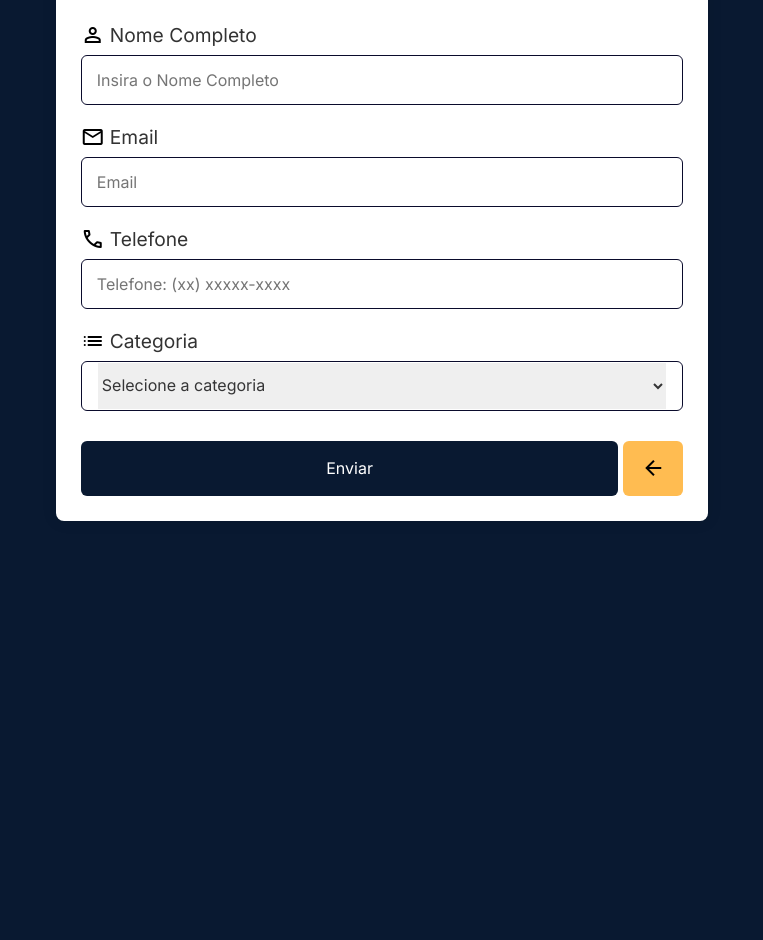
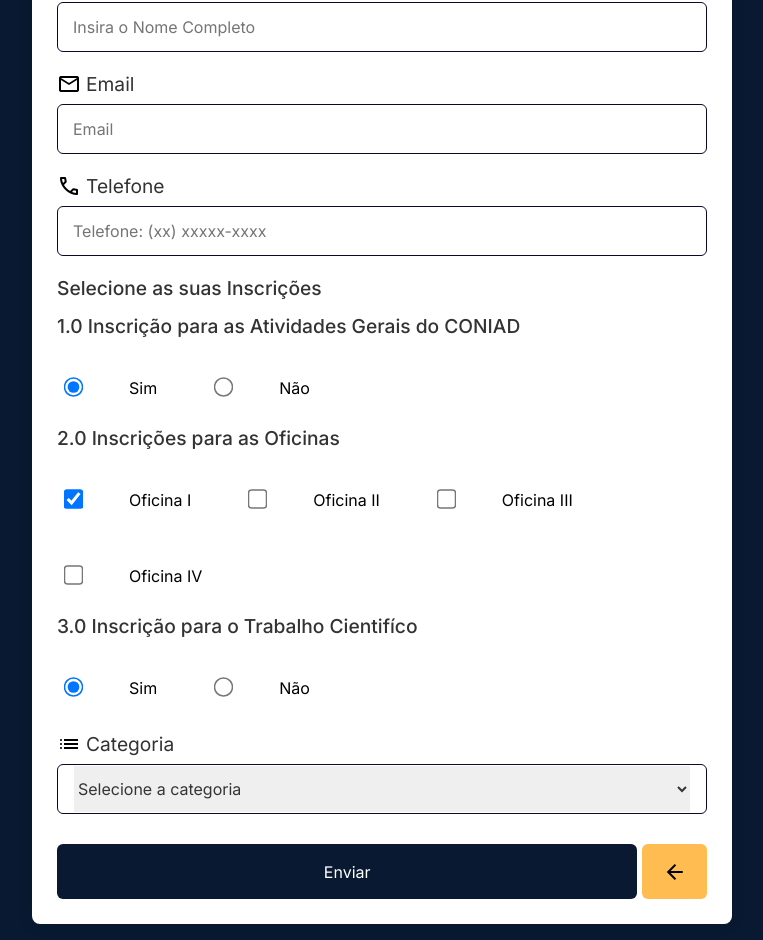
Before and after one commit to NiStein/website_congresso, a plain HTML site: page form.html in a window 1280 px wide. Shown: the part 207-1147 px from the top of the page, without its empty margins (258-1021 px from the left). Before the commit the page ends 800 px from the top, so only its background shows below. Drawn offline with nearby package versions, Linux system fonts and the light colour scheme.

Commit message:
Commit 9
- Forms Changes
- Inscripiton add

```diff
--- a/css/form.css
+++ b/css/form.css
@@ -71,6 +71,8 @@ body {
     align-items: center;
     column-gap: 5px;
 }
+
+
 .input-box span{
     font-size: 24px;
 }
@@ -92,6 +94,61 @@ body {
     border: 1px solid #0a0b2c;
     border-radius: 6px;
     padding: 0 15px;
+}
+
+.form .selecao-box{
+    margin-top: 20px;
+
+}
+
+.form h3{
+    color: #333;
+    font-size: 1.2rem;
+    font-weight: 500;
+    margin-bottom: 8px;
+}
+
+.form h4{
+    margin-top: 14px;
+    color: #333;
+    font-size: 1.2rem;
+    font-weight: 500;
+    margin-bottom: 8px;
+}
+
+.form :where(.selecao-geral, .selecao-oficina, .selecao-trabalho, .seletor) {
+    margin-top: 8px;
+    display: flex;
+    align-items: center;
+    column-gap: 50px;
+    flex-wrap: wrap;
+    row-gap: 10px;
+}
+
+.seletor label {
+    margin: 0;
+    margin-top: 10px;
+}
+
+.input-inscricao{
+    width: auto;
+    transform: scale(1.5);
+    margin-right: -1px;
+}
+
+
+.seletor{
+    display: flex;
+    align-items: center;
+}
+
+
+.seletor input{
+    margin-left: 10px;
+}
+
+.form :where(.seletor input, .seletor label) {
+    cursor: pointer;
 }
 
 .form .column1{
@@ -169,4 +226,8 @@ body .backBTN{
     .form .column{
         flex-wrap: wrap;
     }
+    .form :where(.selecao-geral, .selecao-oficina, .selecao-trabalho, .seletor){
+        row-gap: 12px;
+    }
+
 }
--- a/form.html
+++ b/form.html
@@ -17,8 +17,8 @@
         <section class="container">
             <header>
                 <h1>Congresso Acadêmico: Inscrições</h1>
-                <p>Local: Teatro do Sesc - Centro Cultura Sesc Cajuina</p>
-                <p>Data: A definir</p>
+                <p>Local: Teatro do SESC - Centro Cultural</p>
+                <p>Data: 27 a 30 de Maio de 2025</p>
             </header>
             <form class="form" name="submit-to-google-sheet" id="inscricao-form" action="#" method="post" autocomplete="on">
                 <div class="input-box">
@@ -35,6 +35,7 @@
                     </div>
                     <input type="email" name="email" id="email" placeholder="Email" autocomplete="email" required maxlength="30">
                 </div>
+
                 <div class="input-box">
                     <div class="box-itens">
                         <span class="material-symbols-outlined">phone</span>
@@ -42,6 +43,64 @@
                     </div>
                     <input type="tel" name="telefone" id="telefone" placeholder="Telefone: (xx) xxxxx-xxxx" autocomplete="tel" required maxlength="15">
                 </div>
+
+                <div class="selecao-box">
+                    <h3>Selecione as suas Inscrições</h3>
+                    <div class="all">
+
+                        <h4>1.0 Inscrição para as Atividades Gerais do CONIAD</h4>
+                        <div class="selecao-geral">
+                            <div class="seletor">
+                                <input class="input-inscricao" type="radio" id="geral-sim" name="geral" checked/>
+                                <label for="geral-sim">Sim</label>
+                            </div>
+
+                            <div class="seletor">
+                                <input class="input-inscricao" type="radio" id="geral-nao" name="geral"/>
+                                <label for="geral-nao">Não</label>
+                            </div>
+                        </div>
+
+                        <h4>2.0 Inscrições para as Oficinas</h4>
+                        <div class="selecao-oficina">
+
+                            <div class="seletor">
+                                <input class="input-inscricao" type="checkbox" id="oficina1" name="oficina" checked>
+                                <label for="oficina1">Oficina I</label>
+                            </div>
+
+                            <div class="seletor">
+                                <input class="input-inscricao" type="checkbox" id="oficina2" name="oficina2">
+                                <label for="oficina2">Oficina II</label>
+                            </div>
+
+                            <div class="seletor">
+                                <input class="input-inscricao" type="checkbox" id="oficina3" name="oficina3">
+                                <label for="oficina3">Oficina III</label>
+                            </div>
+
+                            <div class="seletor">
+                                <input class="input-inscricao"type="checkbox" id="oficina4" name="oficina4" >
+                                <label for="oficina4">Oficina IV</label>
+                            </div>
+                        </div>
+
+                        <h4>3.0 Inscrição para o Trabalho Cientifíco</h4>
+                        <div class="selecao-trabalho">
+                            <div class="seletor">
+                                <input class="input-inscricao" type="radio" id="trabalho-sim" name="trabalho" checked/>
+                                <label for="trabalho-sim">Sim</label>
+                            </div>
+
+                            <div class="seletor">
+                                <input class="input-inscricao" type="radio" id="trabalho-nao" name="trabalho"/>
+                                <label for="trabalho-nao">Não</label>
+                            </div>
+                        </div>
+                    </div>
+
+                </div>
+
 
                 <div class="input-box">
                     <div class="box-itens">
```
Also changed, not shown: css/styleModal.css (+17 -3 lines), index.html (+5 -5 lines).
